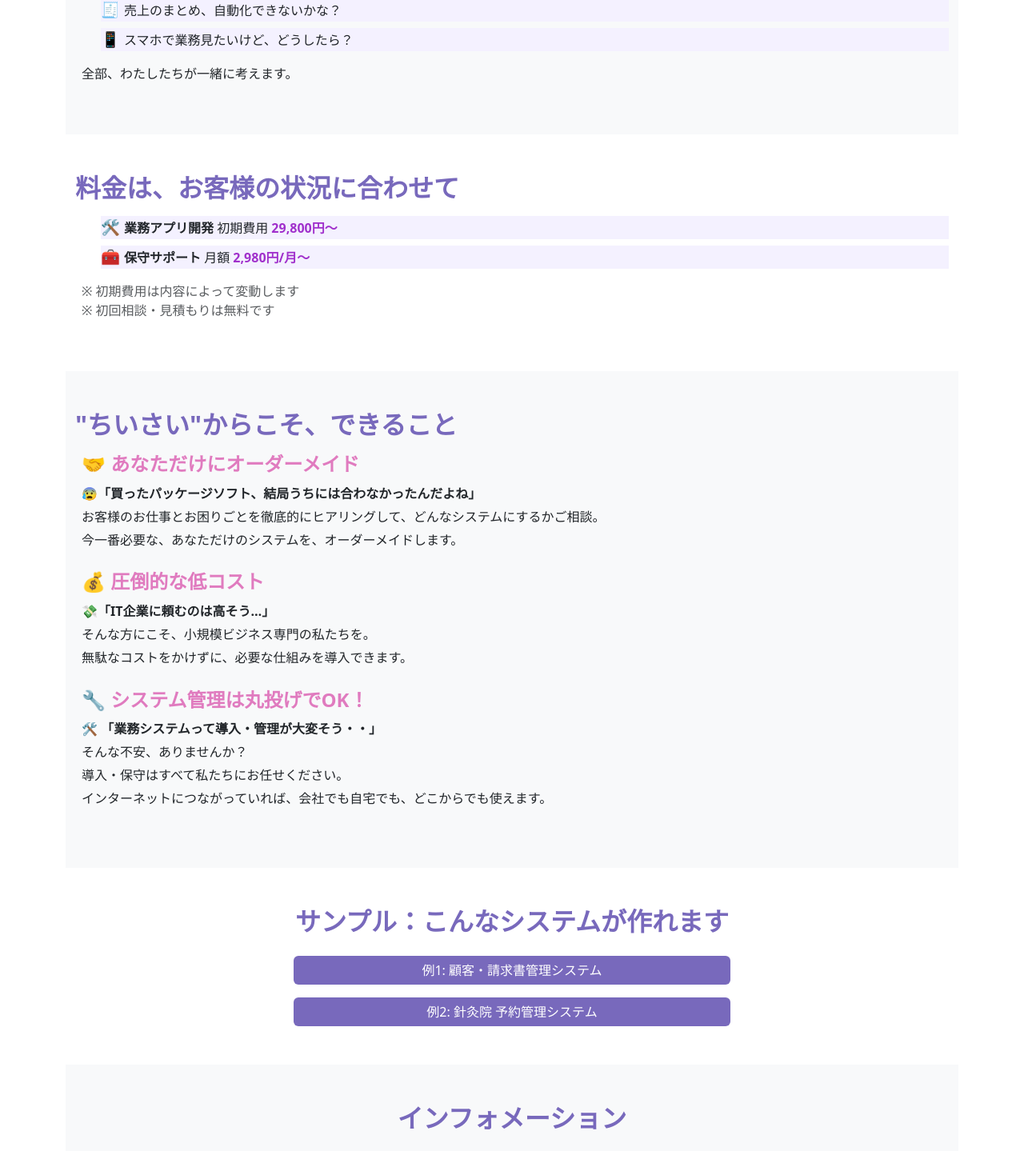
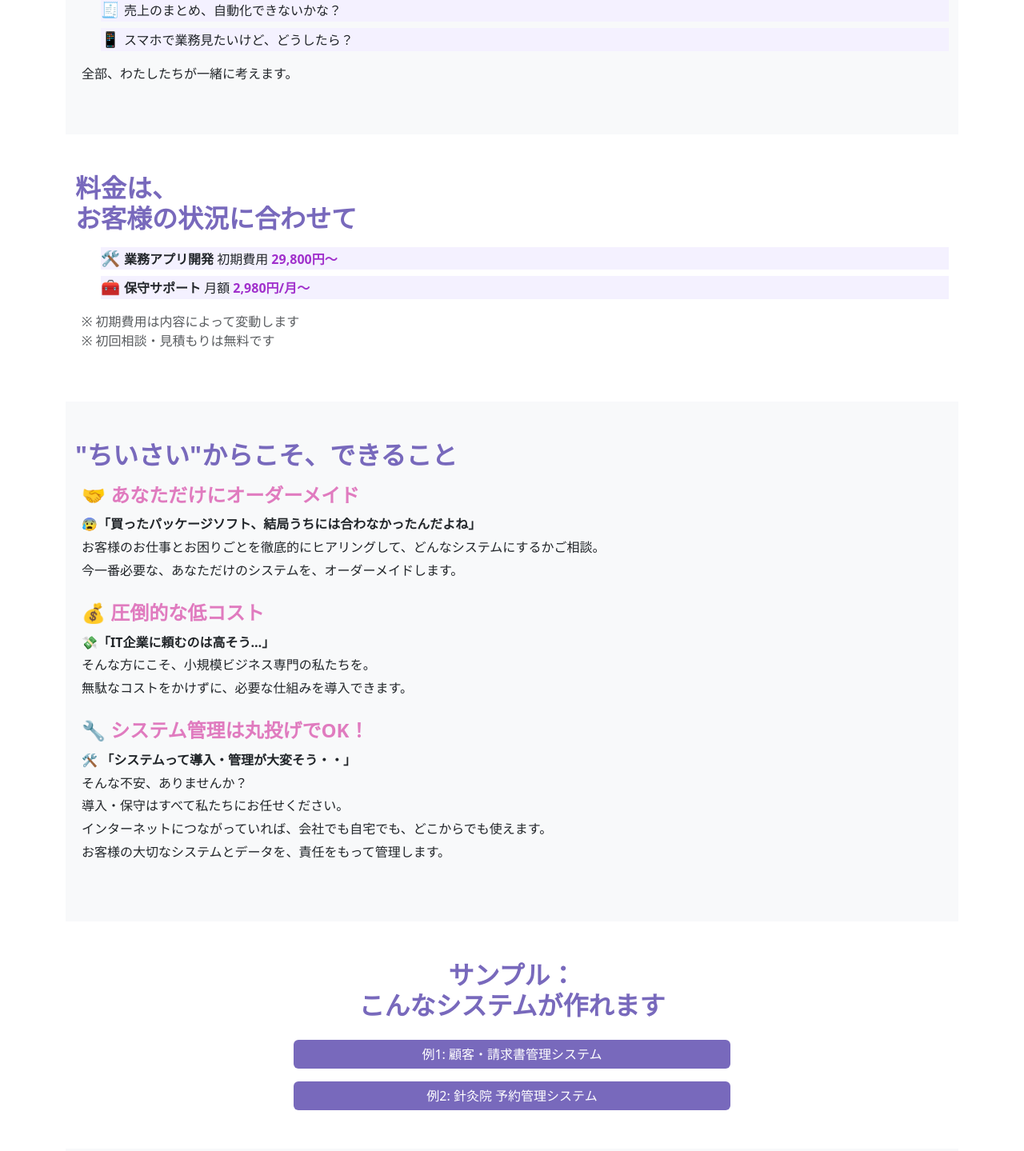
Before and after one commit to ogawa-gorilla/lp, a Next.js app: page / in a window 1280 px wide. Shown: the part 1337-2776 px from the top of the page at 80% size. Built offline with nearby package versions, Linux system fonts and the light colour scheme.

Commit message:
文言修正

```diff
--- a/src/app/page.tsx
+++ b/src/app/page.tsx
@@ -94,7 +94,9 @@ export default function Home() {
                 <section className="py-5">
                     <div className="container">
                         <h2 className="section-title mb-3">
-                            料金は、お客様の状況に合わせて
+                            料金は、
+                            <br />
+                            お客様の状況に合わせて
                         </h2>
                         <div className="ms-2">
                             <ul className="list-unstyled indented-list">
@@ -174,7 +176,7 @@ export default function Home() {
                                     <p>
                                         <strong>
                                             🛠️
-                                            「業務システムって導入・管理が大変そう・・」
+                                            「システムって導入・管理が大変そう・・」
                                         </strong>
                                         <br />
                                         そんな不安、ありませんか？
@@ -182,6 +184,8 @@ export default function Home() {
                                         導入・保守はすべて私たちにお任せください。
                                         <br />
                                         インターネットにつながっていれば、会社でも自宅でも、どこからでも使えます。
+                                        <br />
+                                        お客様の大切なシステムとデータを、責任をもって管理します。
                                     </p>
                                 </div>
                             </div>
@@ -192,7 +196,9 @@ export default function Home() {
                 <section className="py-5 text-center">
                     <div className="container">
                         <h2 className="section-title mb-4">
-                            サンプル：こんなシステムが作れます
+                            サンプル：
+                            <br />
+                            こんなシステムが作れます
                         </h2>
                         <div className="d-grid gap-3 col-12 col-md-6 mx-auto">
                             <button
```
